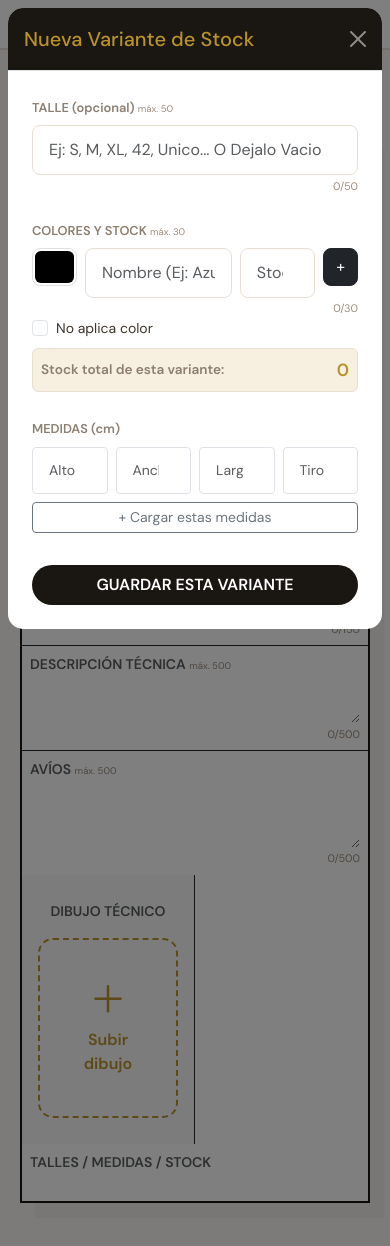
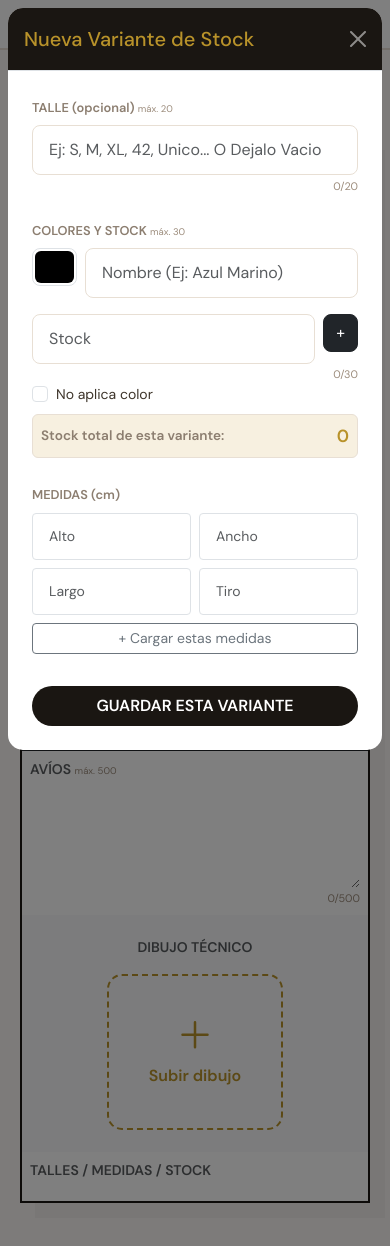
Before and after one commit to sofispazzarini/IndiraGold, a Django app: page /productos/subcategoria/1/productos/agregar/ in a window 390 px wide, after a click on "+ Agregar Variante". Run offline with Django 5.2, Linux system fonts and the light colour scheme; a user stored in the database is signed in; data comes from the database, SQL or seed files in the repository; tables that the repository leaves empty hold one stand-in row (values such as "Sample post"); grey boxes marked "Sample" are stand-in pictures; some libraries are stand-ins or nearby versions.

Commit message:
fix(QA-192): en mobile el modal de variante apila stock y medidas, el contador del color vuelve a 0 y el dibujo técnico ocupa todo el ancho

```diff
--- a/productos/templates/productos/_modal_variante.html
+++ b/productos/templates/productos/_modal_variante.html
@@ -9,10 +9,10 @@
         <form id="formVarianteInternal">
 
           <div class="mb-4">
-            <label class="form-label fw-bold" style="color: #8c7e70; font-size: 0.8rem;">TALLE (opcional) <span class="char-limit">máx. 50</span></label>
+            <label class="form-label fw-bold" style="color: #8c7e70; font-size: 0.8rem;">TALLE (opcional) <span class="char-limit">máx. 20</span></label>
             <input type="text" class="form-control char-input" id="inputTalleLibre" data-max="20" maxlength="20" placeholder="Ej: S, M, XL, 42, Unico... O Dejalo Vacio"
                    style="border-radius: 8px; border: 1.5px solid #e8dfd4; text-transform: capitalize;">
-            <div class="char-counter"><span class="char-count">0</span>/50</div>
+            <div class="char-counter"><span class="char-count">0</span>/20</div>
           </div>
 
           <div class="mb-4">
@@ -22,11 +22,13 @@
                 <input type="color" class="form-control form-control-color" id="colorPickerModal" value="#000000" title="Elegir color"
                        style="width: 45px; height: 38px; padding: 2px; border-radius: 8px; cursor: pointer;">
               </div>
-              <div class="col">
+              <div class="col" style="min-width: 0;">
                 <input type="text" class="form-control char-input" id="colorNombreModal" data-max="30" maxlength="30" placeholder="Nombre (Ej: Azul Marino)"
                        style="border: 1.5px solid #e8dfd4; border-radius: 8px;">
               </div>
-              <div class="col-3">
+              <!-- En pantallas chicas stock y "+" bajan a una segunda línea para que se lea el nombre -->
+              <div class="w-100 d-sm-none"></div>
+              <div class="col col-sm-3">
                 <input type="number" min="1" step="1" class="form-control" id="colorStockModal" placeholder="Stock"
                        style="border: 1.5px solid #e8dfd4; border-radius: 8px;"
                        onkeydown="return event.key !== 'e' && event.key !== 'E' && event.key !== '+' && event.key !== '-' && event.key !== '.'">
@@ -55,10 +57,10 @@
           <div class="mb-4">
             <label class="form-label fw-bold" style="color: #8c7e70; font-size: 0.8rem;">MEDIDAS (cm)</label>
             <div class="row g-2 mb-2">
-              <div class="col-3"><input type="number" step="0.01" class="form-control form-control-sm" id="medAlto" placeholder="Alto"></div>
-              <div class="col-3"><input type="number" step="0.01" class="form-control form-control-sm" id="medAncho" placeholder="Ancho"></div>
-              <div class="col-3"><input type="number" step="0.01" class="form-control form-control-sm" id="medLargo" placeholder="Largo"></div>
-              <div class="col-3"><input type="number" step="0.01" class="form-control form-control-sm" id="medTiro" placeholder="Tiro"></div>
+              <div class="col-6 col-sm-3"><input type="number" step="0.01" class="form-control form-control-sm" id="medAlto" placeholder="Alto"></div>
+              <div class="col-6 col-sm-3"><input type="number" step="0.01" class="form-control form-control-sm" id="medAncho" placeholder="Ancho"></div>
+              <div class="col-6 col-sm-3"><input type="number" step="0.01" class="form-control form-control-sm" id="medLargo" placeholder="Largo"></div>
+              <div class="col-6 col-sm-3"><input type="number" step="0.01" class="form-control form-control-sm" id="medTiro" placeholder="Tiro"></div>
             </div>
             <button type="button" class="btn btn-outline-secondary btn-sm w-100 mb-2" id="btnPostMedida">+ Cargar estas medidas</button>
 
--- a/productos/templates/productos/agregar_producto.html
+++ b/productos/templates/productos/agregar_producto.html
@@ -11,7 +11,10 @@
   }
   @media (max-width: 480px) {
     .container-fluid { padding: 0.5rem !important; }
-    .row.g-0 > [class*="col-3"] { flex: 0 0 100%; max-width: 100%; border-right: none !important; }
+    .row.g-0 > [class*="col-3"],
+    .row.g-0 > .col-dibujo { flex: 0 0 100%; max-width: 100%; border-right: none !important; }
+    .row.g-0 > .col-dibujo { min-height: 220px; }
+    textarea[name="avios"] { min-height: 6rem; }
     h2 { font-size: 1.4rem !important; }
   }
   /* Character counter */
@@ -114,7 +117,7 @@
                         <textarea name="avios" class="form-control border-0 bg-transparent p-0 flex-grow-1 char-input" data-max="500" maxlength="500">{{ form.avios.value|default_if_none:'' }}</textarea>
                         <div class="char-counter"><span class="char-count">0</span>/500</div>
                     </div>
-                    <div class="col-6 border-end border-dark p-3 d-flex flex-column align-items-center justify-content-center bg-light">
+                    <div class="col-6 col-dibujo border-end border-dark p-3 d-flex flex-column align-items-center justify-content-center bg-light">
                         <label class="small fw-bold text-muted mb-3">DIBUJO TÉCNICO</label>
                         <input type="file" name="imagen_tecnica" id="inputImgTecnica" class="d-none" accept="image/*">
                         <label for="inputImgTecnica" id="labelUpload" class="text-center" style="cursor:pointer; border: 2px dashed #b8922a; padding: 40px; border-radius: 15px; color: #b8922a;">
@@ -504,6 +507,8 @@
             actualizarStockVariante();
             document.getElementById('colorNombreModal').value = '';
             document.getElementById('colorStockModal').value = '';
+            // Avisa del cambio para que el contador de caracteres vuelva a 0
+            document.getElementById('colorNombreModal').dispatchEvent(new Event('input'));
         };
 
         // Botón Agregar Medida (DENTRO DEL MODAL)
@@ -547,6 +552,7 @@
                 // Reset
                 tempColores = []; tempMedidas = [];
                 e.target.reset();
+                e.target.querySelectorAll('.char-input').forEach(i => i.dispatchEvent(new Event('input')));
                 renderTempColores(); renderTempMedidas();
                 document.getElementById('stockVarianteTotal').textContent = '0';
             } catch(err) {
```
